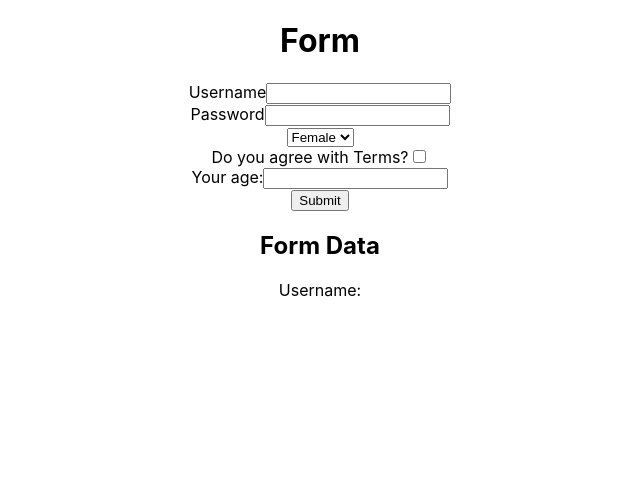
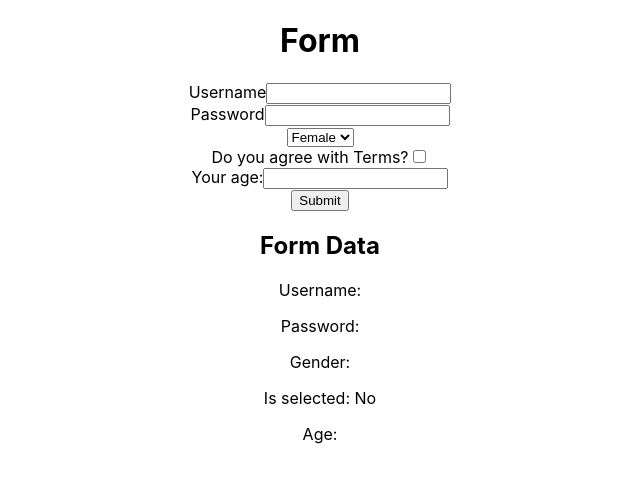
Before and after one commit to vinhhn3/teaching-react-pnv, a React (Create React App) app: page / in a window 1280 px wide. Shown: the top 482 px of the page, without its empty margins (320-960 px from the left). Built offline with nearby package versions, Linux system fonts and the light colour scheme.

Commit message:
chore: Refactor handleForm function, add handleSelect function, and update UI

```diff
--- a/src/App.js
+++ b/src/App.js
@@ -4,19 +4,27 @@ import "./App.css";
 function App() {
   const [username, setUsername] = useState("");
   const [password, setPassword] = useState("");
+  const [isSelected, setIsSelected] = useState(false);
+  const [age, setAge] = useState(0);
+  const [gender, setGender] = useState("female");
   const [user, setUser] = useState({});
 
   const handleForm = (event) => {
     event.preventDefault();
+    if (age < 0) {
+      alert("Age cannot be negative");
+      return;
+    }
     setUser(
       (previous) =>
         (previous = {
           username: username,
           password: password,
+          gender: gender,
+          isSelected: isSelected,
+          age: age,
         })
     );
-
-    console.log(user);
   };
 
   const handelChangeUsername = (event) => {
@@ -27,8 +35,17 @@ function App() {
     setPassword(event.target.value);
   };
 
+  const handleChangeCheckbox = (event) => {
+    setIsSelected(!isSelected);
+  };
+
   const handleSelect = (event) => {
     console.log("select");
+    setGender(event.target.value);
+  };
+
+  const handleChangeAge = (event) => {
+    setAge(event.target.value);
   };
 
   return (
@@ -44,18 +61,18 @@ function App() {
           <input type="password" onChange={handleChangePassword} />
         </div>
         <div>
-          <select onSelect={handleSelect}>
+          <select onChange={handleSelect}>
             <option value="female">Female</option>
             <option value="male">Male</option>
           </select>
         </div>
         <div>
           <label>Do you agree with Terms?</label>
-          <input type="checkbox" />
+          <input type="checkbox" onChange={handleChangeCheckbox} />
         </div>
         <div>
           <label>Your age:</label>
-          <input type="number" />
+          <input type="number" onChange={handleChangeAge} />
         </div>
         <div>
           <button type="submit">Submit</button>
@@ -63,6 +80,10 @@ function App() {
       </form>
       <h2>Form Data</h2>
       <p>Username: {user.username}</p>
+      <p>Password: {user.password}</p>
+      <p>Gender: {user.gender}</p>
+      <p>Is selected: {isSelected ? "Yes" : "No"}</p>
+      <p>Age: {user.age}</p>
     </div>
   );
 }
```
